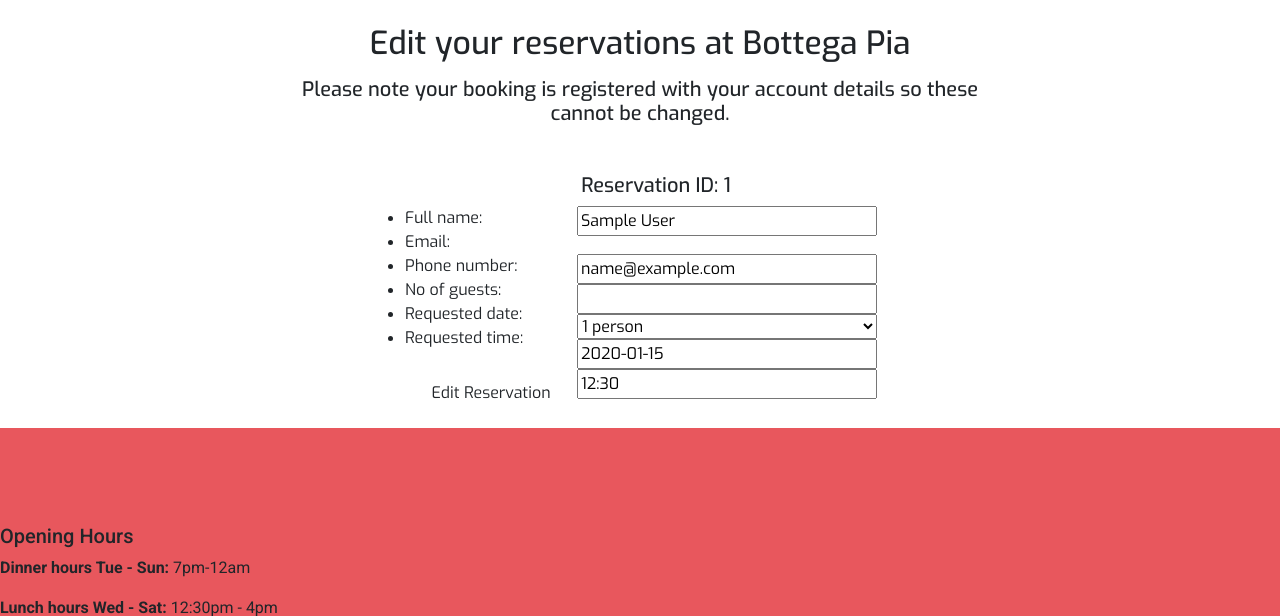
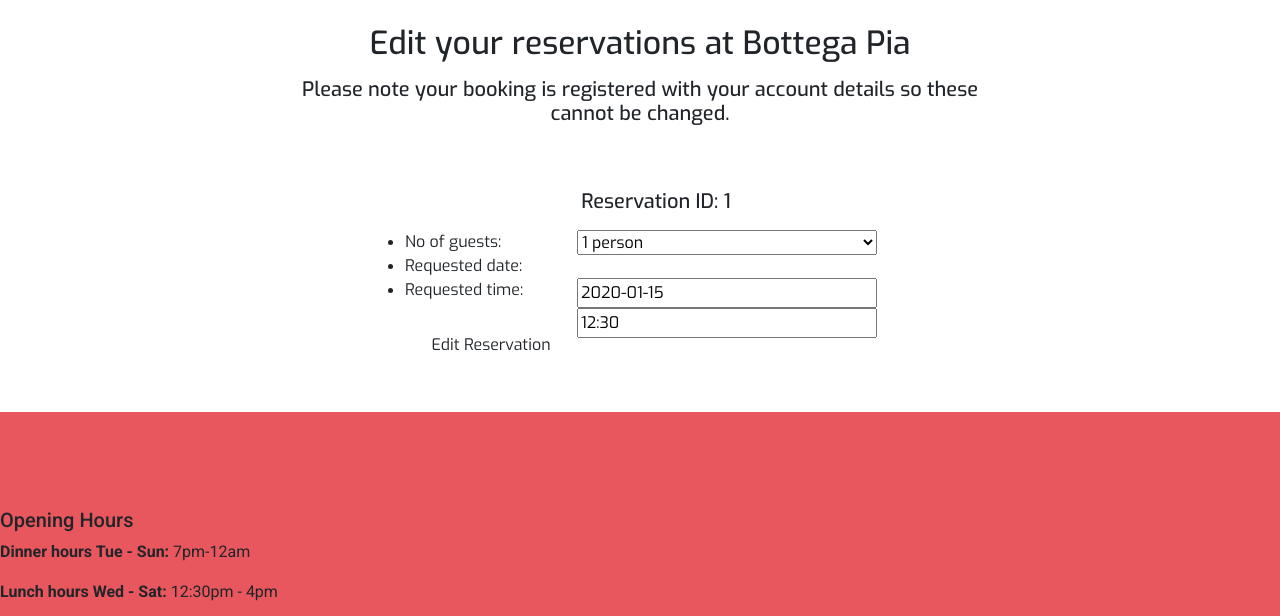
Before and after one commit to ExcellentWish/portfolio-project-4, a Django app: page /reservations/edit_reservation/1 in a window 1280 px wide. Shown: the part 321-937 px from the top of the page. Run offline with Django 3.2, Linux system fonts and the light colour scheme; a user stored in the database is signed in; tables that the repository leaves empty hold one stand-in row (values such as "Sample post"); some libraries are stand-ins or nearby versions.

Commit message:
Add customer information to edit_reservation and manage_reservation views and pages. Remove customer_form from edit_reservation page

```diff
--- a/reservations/views.py
+++ b/reservations/views.py
@@ -156,19 +156,16 @@
     def get(self, request, User=User, *args, **kwargs):
         if request.user.is_authenticated:
             # Retrieve customer information based upon user info
+            customer_email = request.user.email
+            customer = Customer.objects.filter(email=customer_email).first()
             model = Reservation
             current_reservations = retrieve_reservations(self, request, User)
             paginate_by = 4
 
-            # customer_email = request.user.email
-            # current_customer = Customer.objects.get(email=customer_email)
-            # current_customer_id = current_customer.pk
-            # logger.warning(f"user = {customer_email}")
-
-            # get_reservations = Reservation.objects.filter(customer_name=current_customer_id).values().order_by('requested_date')
-            # logger.warning(f"{get_reservations}")
-
-            return render(request, 'manage_reservations.html', {'reservations': current_reservations})
+            return render(
+                request, 'manage_reservations.html',
+                {'reservations': current_reservations,
+                'customer': customer})
         else:
             messages.add_message(
                 request, messages.ERROR, "You must be logged in to manage your reservations.")
@@ -178,13 +175,17 @@
 class EditReservation(View):
     def get(self, request, reservation_id, User=User, *args, **kwargs):
         reservation = Reservation.objects.filter(reservation_id=reservation_id).first()
+        customer_email = request.user.email
+        customer = Customer.objects.filter(email=customer_email).first()
         # reservation_info = reservation.values()
         logger.warning(reservation)
+        logger.warning(customer)
 
-        customer_form = CustomerForm(initial={'full_name': request.user.first_name + " " + request.user.last_name, 'email': request.user.email})
+        # customer_form = CustomerForm(initial={'full_name': request.user.first_name + " " + request.user.last_name, 'email': request.user.email})
         reservation_form = ReservationForm(instance=reservation)
+
         return render(request, 'edit_reservation.html',
-        {'customer_form': customer_form,
+        {'customer': customer,
         'reservation_form': reservation_form,
         'reservation': reservation,
         'reservation_id': reservation_id
--- a/templates/edit_reservation.html
+++ b/templates/edit_reservation.html
@@ -24,24 +24,20 @@
         <div class="col-sm-3"></div>
         <div class="col-sm-6">
             <!-- Reservation form -->
-            <form method="POST">
+            <form method="POST" class="mb-5">
                 <ul class="full-form">
 
                     {% csrf_token %}
 
-                    {{ customer_form.errors }}
-                    {{ customer_form.non_field_errors }}
-
                     {{ reservation_form.errors }}
                     {{ reservation_form.non_field_errors }}
-                    <h5 class="text-center">Reservation ID: {{ reservation.reservation_id }}</h5>
-                    <!-- Customer form -->
-                    {{ customer_form.as_ul }}
+
+                    <h5 class="text-center my-3">Reservation ID: {{ reservation.reservation_id }}</h5>
+
                     <!-- Reservation form -->
                     {{ reservation_form.as_ul }}
 
-                    <button type="submit" class="button btn-outline-success mt-4 text-center submit-button">Edit Reservation</button >
-
+                    <button type="submit" class="button btn-outline-success mt-4 text-center submit-button">Edit Reservation</button>
                 </ul>
             </form>
         </div>
--- a/templates/manage_reservations.html
+++ b/templates/manage_reservations.html
@@ -16,7 +16,7 @@
     <div class="col-sm-2"></div>
     <div class="col-sm-8">
         <h2 class="text-center mt-2 mb-3">Manage your reservations at Bottega Pia</h2>
-        <h5 class="text-center mt-2 mb-5">If you have made any previous reservations they will be displayed below.</h5>
+        <h5 class="text-center mt-2 mb-5"><strong>{{ customer.full_name}}</strong> if you have made any previous reservations they will be displayed below.</h5>
     </div>
 </div>
 <div class="container">
@@ -26,7 +26,7 @@
             <ul id="reservation-list">
                 {% for reservation in reservations %}
                 <li class="reservation-item">
-                    <h5>Reservation ID: {{ reservation.reservation_id }} - {{ reservation.no_of_guests }} person at
+                    <h5>Reservation ID: {{ reservation.reservation_id }} - {{ reservation.no_of_guests }} people at
                         {{ reservation.requested_time }} on {{ reservation.requested_date }} </h5>
                     <p> This reservation is <strong class="{{ reservation.status }}">{{ reservation.status }}</strong>
                     </p>
```
